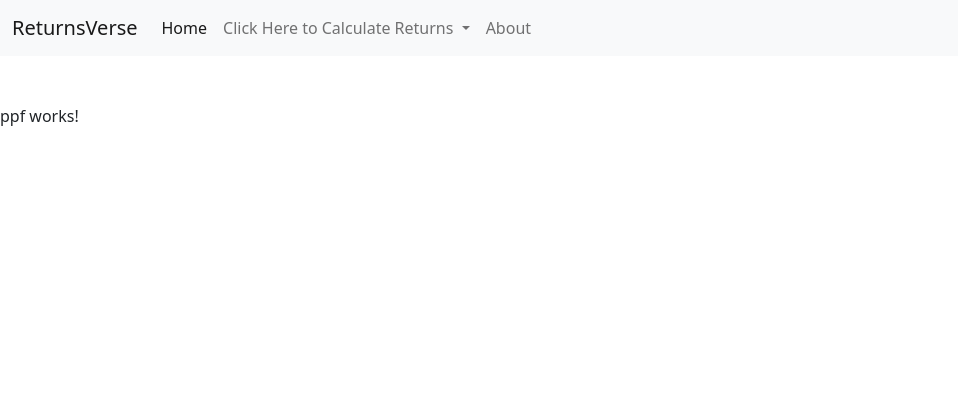
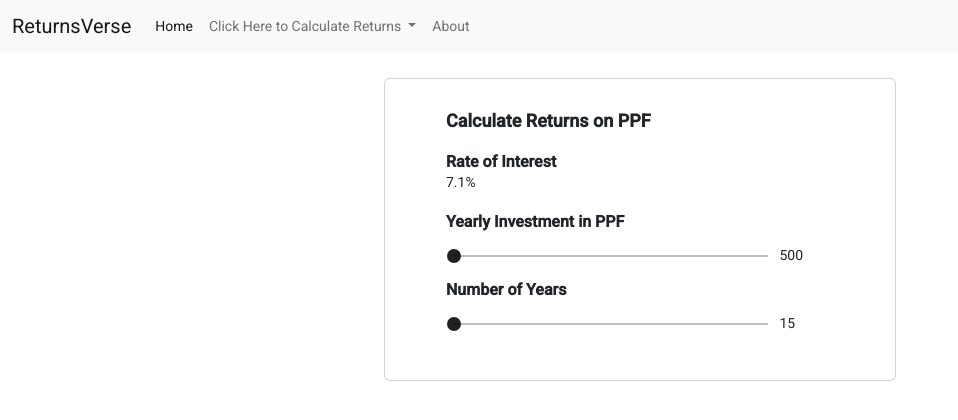
Before and after one commit to SidharthMahai/ReturnsVerse, an Angular app: page /ppf in a window 1280 px wide. Shown: the top 420 px of the page, without its empty margins (0-958 px from the left). Built offline with nearby package versions, Linux system fonts and the light colour scheme.

Commit message:
Added angular material and basic PPF form completed

```diff
--- a/angular.json
+++ b/angular.json
@@ -24,6 +24,7 @@
               "src/assets"
             ],
             "styles": [
+              "./node_modules/@angular/material/prebuilt-themes/deeppurple-amber.css",
               "src/styles.css"
             ],
             "scripts": []
@@ -88,6 +89,7 @@
               "src/assets"
             ],
             "styles": [
+              "./node_modules/@angular/material/prebuilt-themes/deeppurple-amber.css",
               "src/styles.css"
             ],
             "scripts": []
@@ -119,6 +121,7 @@
           }
         }
       }
-    }},
+    }
+  },
   "defaultProject": "returnsverse"
 }
--- a/package.json
+++ b/package.json
@@ -12,10 +12,12 @@
   "private": true,
   "dependencies": {
     "@angular/animations": "~10.2.0",
+    "@angular/cdk": "^10.2.7",
     "@angular/common": "~10.2.0",
     "@angular/compiler": "~10.2.0",
     "@angular/core": "~10.2.0",
     "@angular/forms": "~10.2.0",
+    "@angular/material": "^10.2.7",
     "@angular/platform-browser": "~10.2.0",
     "@angular/platform-browser-dynamic": "~10.2.0",
     "@angular/router": "~10.2.0",
--- a/src/app/about/about.component.html
+++ b/src/app/about/about.component.html
@@ -1,7 +1,6 @@
 <div class="card">
   <div class="card-body">
     <div class="cover-container h-100 p-3 mx-auto flex-column">
-      <div class="jumbotron">
         <main role="main" class="inner cover">
           <h1 class="cover-heading">About</h1>
           <p class="lead">
@@ -28,7 +27,6 @@
             <li><a href="mailto: sidharth.mahai.work@gmail.com">Mail</a></li>
           </ul>
         </main>
-      </div>
     </div>
   </div>
 </div>
--- /dev/null
+++ b/src/app/models/ppf.ts
@@ -0,0 +1,7 @@
+export class PPF {
+    year: number;
+    newInvestment: number;
+    totalInvestment: number;
+    interest: number;
+    investmentIncludingInterest: number;
+}
--- a/src/app/ppf/ppf.component.html
+++ b/src/app/ppf/ppf.component.html
@@ -1,3 +1,44 @@
-<p>
-  <br><br>ppf works!
-</p>
+<div class="card">
+  <div class="card-body">
+    <div class="cover-container h-100 p-3 mx-auto flex-column">
+      <main role="main" class="inner cover">
+        <span class="heading1">Calculate Returns on PPF</span>
+        <br><br>
+        <span class="heading">Rate of Interest</span><br> 7.1%
+        <br><br>
+        <span class="heading">Yearly Investment in PPF</span><br>
+        <mat-slider
+          thumbLabel = "Yearly Investment in PPF"
+          [displayWith]="formatLabel"
+          tickInterval="500"
+          step="500"
+          min="500"
+          max="150000"
+          aria-label="units"
+          (input)="onInputChange($event)"
+        ></mat-slider>
+        {{this.investment}}
+
+        <br>
+        <span class="heading">Number of Years</span><br>
+        <mat-slider
+          thumbLabel
+          [displayWith]="formatLabel"
+          tickInterval="1"
+          step="1"
+          min="15"
+          max="50"
+          aria-label="units"
+          (input)="onYearChange($event)"
+        ></mat-slider>
+        {{this.years}}
+        <div *ngIf="this.valueChange">
+        <br> <br>
+        <span class="heading">Amount you Invested: {{this.amountInvested}}</span><br><br>
+        <span class="heading">Total Amount including Interest: {{this.maturityAmount}}</span><br><br>
+        <span class="heading">Profit: {{this.profit}}</span>
+      </div>
+      </main>
+    </div>
+  </div>
+</div>
--- a/src/app/ppf/ppf.component.scss
+++ b/src/app/ppf/ppf.component.scss
@@ -0,0 +1,30 @@
+.cover-container {
+    max-width: 30em;
+  }
+
+  .card {
+    margin-top:2%;
+    margin-left:30%;
+    margin-right: 30%;
+  }
+
+  .heading {
+    font-weight: bold;
+    font-size: medium;
+  }
+
+  .heading1 {
+    font-weight: bold;
+    font-size: large;
+  }
+
+  .roi {
+    font-size: medium;
+  }
+
+
+
+.mat-slider-horizontal {
+    height: 48px;
+    min-width: 330px;
+}
--- a/src/app/ppf/ppf.component.ts
+++ b/src/app/ppf/ppf.component.ts
@@ -1,4 +1,6 @@
 import { Component, OnInit } from '@angular/core';
+import { MatSliderChange } from '@angular/material/slider';
+import { PPF } from '../models/ppf';
 
 @Component({
   selector: 'app-ppf',
@@ -6,10 +8,71 @@ import { Component, OnInit } from '@angular/core';
   styleUrls: ['./ppf.component.scss']
 })
 export class PpfComponent implements OnInit {
+investment: number = 500;
+years: number = 15;
+valueChange: boolean = false;
+PPFList: Array<PPF> = [];
+currentYear: Date;
+amountInvested: number;
+maturityAmount: number;
+profit: number;
 
   constructor() { }
 
   ngOnInit() {
   }
+  formatLabel(value: number) {
+    if (value >= 1000) {
+      return Math.round(value / 1000) + 'k';
+    }
+    return value;
+  }
+
+  onInputChange(event: MatSliderChange) {
+    this.valueChange = true;
+  this.investment = event.value;
+  this.calculateReturnsOnPPF(this.investment, this.years);
+}
+onYearChange(event: MatSliderChange) {
+  this.valueChange = true;
+  this.years = event.value;
+  this.calculateReturnsOnPPF(this.investment, this.years);
+}
+
+calculateReturnsOnPPF(investmentYearly: number, years: number)
+{
+  this.PPFList = [];
+  for(var x=0;x<years;x++)
+  {
+    let obj = new PPF();
+    if(x==0)
+    {
+      obj.year = new Date().getFullYear();
+      obj.newInvestment = investmentYearly;
+      obj.totalInvestment = investmentYearly;
+      obj.interest = Math.round(0.071*obj.totalInvestment);
+      obj.investmentIncludingInterest = obj.totalInvestment + obj.interest;
+      this.PPFList.push(obj);
+    }
+    else{
+      obj.year = this.PPFList[x-1].year + 1;
+      obj.newInvestment = investmentYearly;
+      obj.totalInvestment = investmentYearly + this.PPFList[x-1].investmentIncludingInterest;
+      obj.interest = Math.round(0.071*obj.totalInvestment);
+      obj.investmentIncludingInterest = obj.totalInvestment + obj.interest;
+      this.PPFList.push(obj);
+    }
+  }
+
+  this.amountInvested = this.PPFList.reduce((accumulator, obj) =>{
+    return accumulator + obj.newInvestment;
+  },0);
+
+  this.maturityAmount = this.PPFList[this.years-1].investmentIncludingInterest;
+
+
+  this.profit = this.maturityAmount - this.amountInvested;
 
 }
+
+}
--- a/src/index.html
+++ b/src/index.html
@@ -17,8 +17,10 @@
       crossorigin="anonymous"
     ></script>
     <link rel="icon" type="image/x-icon" href="favicon.ico" />
-  </head>
-  <body>
+      <link href="https://fonts.googleapis.com/css?family=Roboto:300,400,500&display=swap" rel="stylesheet">
+    <link href="https://fonts.googleapis.com/icon?family=Material+Icons" rel="stylesheet">
+</head>
+  <body class="mat-typography">
     <app-root></app-root>
   </body>
 </html>
--- a/src/styles.css
+++ b/src/styles.css
@@ -1 +1,4 @@
 /* You can add global styles to this file, and also import other style files */
+
+html, body { height: 100%; }
+body { margin: 0; font-family: Roboto, "Helvetica Neue", sans-serif; }
```
Also changed, not shown: src/app/app.module.ts (+8 -2 lines), src/app/ppf/ppf.module.ts (added, +13 -0 lines), 1 other file (tests, documents, lock files or other folders).
